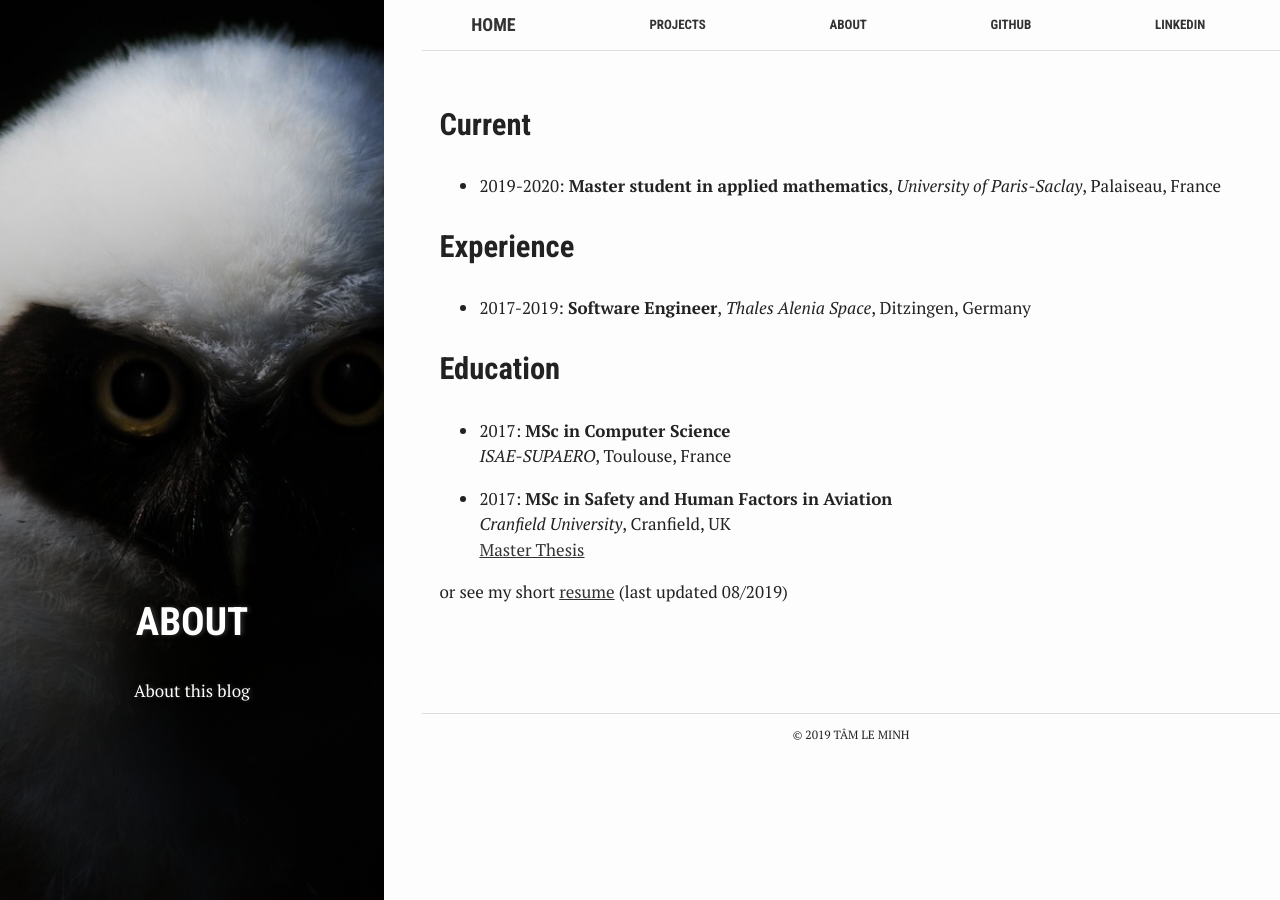
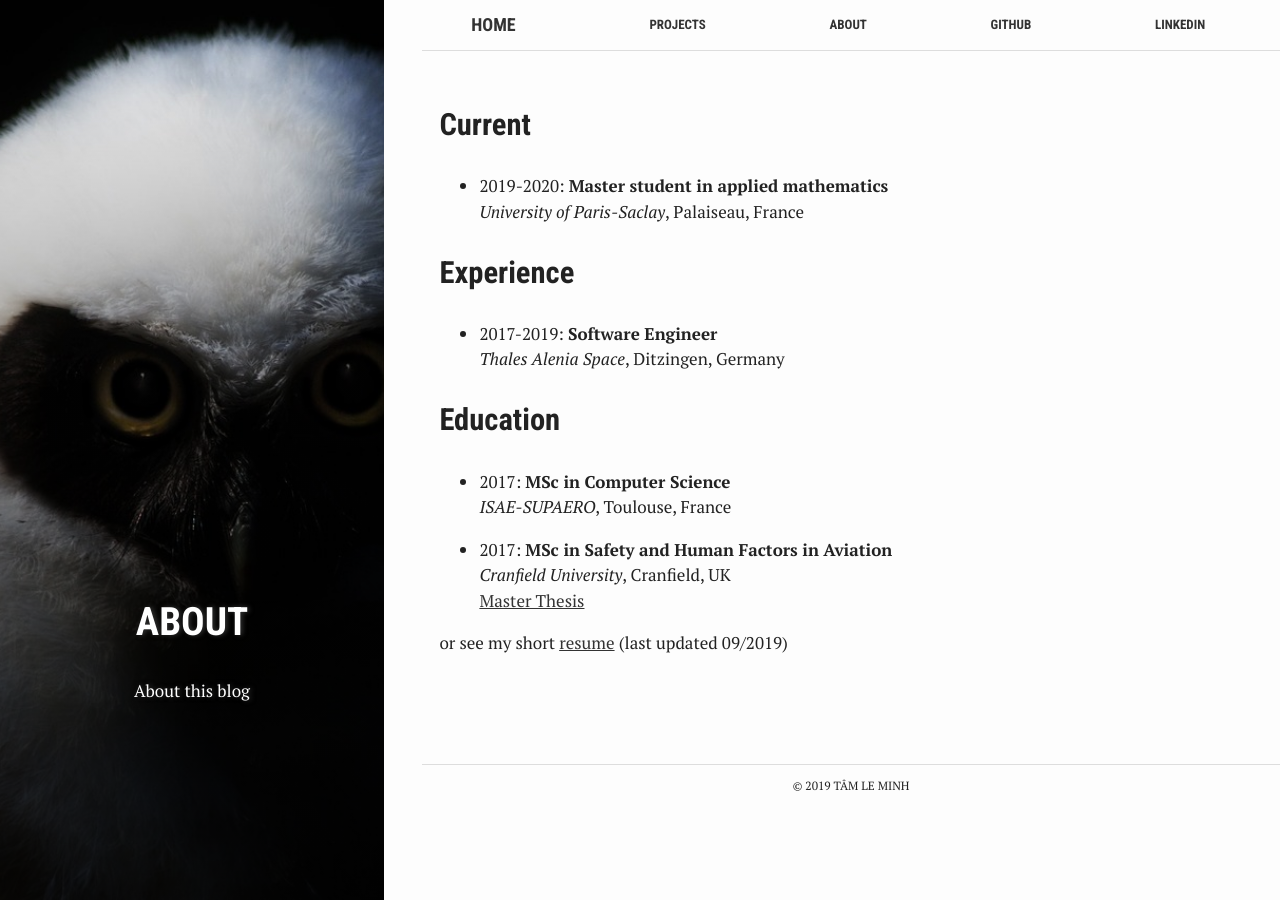
Before and after one commit to tam-leminh/tam-leminh.github.io_old, a Jekyll site: the page built from 2-about.md, in a window 1280 px wide. Built offline with Jekyll 4.4.1, drawn with Linux system fonts in a browser that asks for light colours.

Commit message:
FIX formatting in about

```diff
--- a/2-about.md
+++ b/2-about.md
@@ -10,11 +10,13 @@ active: about
 
 ## Current
 
-- 2019-2020: **Master student in applied mathematics**, *University of Paris-Saclay*, Palaiseau, France
+- 2019-2020: **Master student in applied mathematics**
+*University of Paris-Saclay*, Palaiseau, France
 
 ## Experience
 
-- 2017-2019: **Software Engineer**, *Thales Alenia Space*, Ditzingen, Germany
+- 2017-2019: **Software Engineer**
+*Thales Alenia Space*, Ditzingen, Germany
 
 ## Education
 
@@ -26,4 +28,4 @@ active: about
 [Master Thesis]({{ "/assets/pdfs/Master_Thesis-Le_Minh-Tam-Cranfield.pdf" | relative_url }})
 
 
-or see my short [resume]({{ "/assets/pdfs/resume_short_en.pdf" | relative_url }}) (last updated 08/2019)
+or see my short [resume]({{ "/assets/pdfs/resume_short_en.pdf" | relative_url }}) (last updated 09/2019)
```
